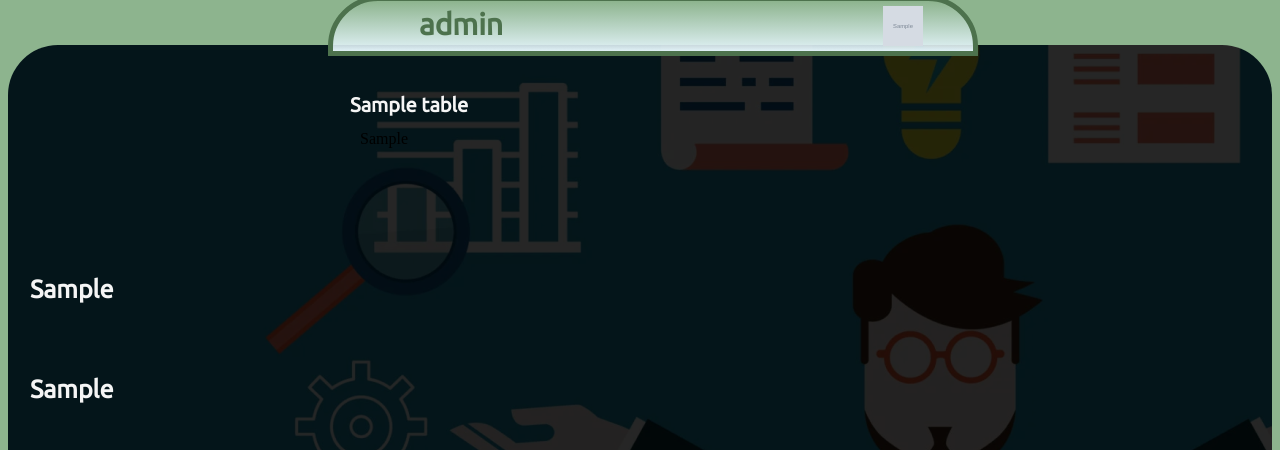
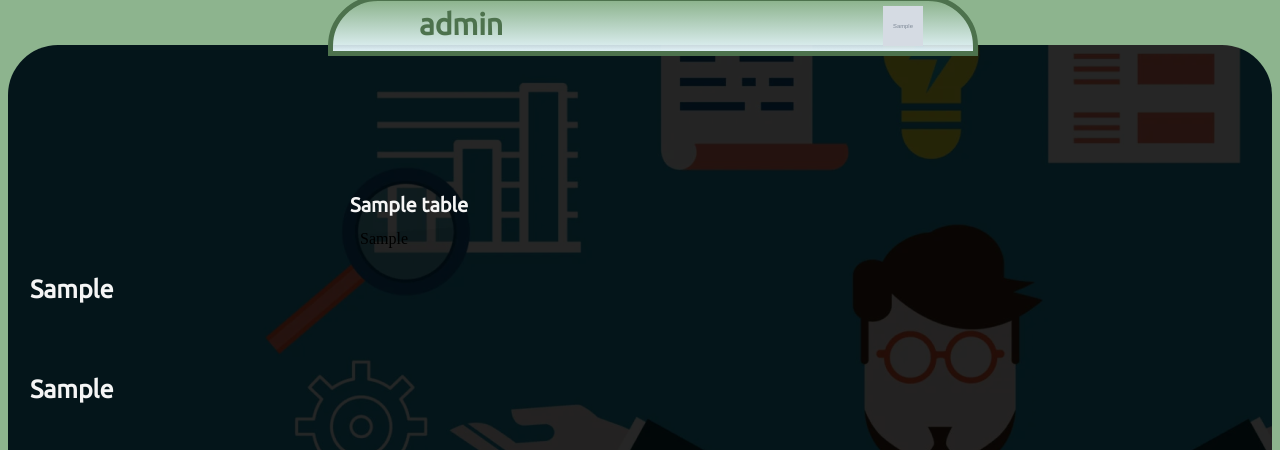
Before and after one commit to DigitalaHead/manager, a Django app: page /abilities in a window 1280 px wide. Shown: the top 450 px of the page. Run offline with Django 5.2, Linux system fonts and the light colour scheme; tables that the repository leaves empty hold one stand-in row (values such as "Sample post"); grey boxes marked "Sample" are stand-in pictures.

Commit message:
fix graphs

```diff
--- a/manager/templates/abilities.html
+++ b/manager/templates/abilities.html
@@ -41,7 +41,7 @@
         </div>
     {% endfor %}
 
-    <div class="home_text">
+    <div class="home_text" style="margin-top: 100px;">
        {% for data in content %}
             <h1>{{ data.table_name }}</h1>
             <div class="tables_skills">
--- a/manager/templates/geo.html
+++ b/manager/templates/geo.html
@@ -42,7 +42,7 @@
         </div>
     {% endfor %}
 
-    <div class="home_text">
+    <div class="home_text" style="margin-top: 100px;">
         {% for data in content %}
             <img class="demand_graph_1" src="{{ data.city_salary_chart.url }}"/>
             <img class="demand_graph_2" src="{{ data.city_vacancy_chart.url }}"/>
--- a/manager/templates/relevance.html
+++ b/manager/templates/relevance.html
@@ -42,7 +42,7 @@
         </div>
     {% endfor %}
 
-    <div class="home_text">
+    <div class="home_text" style="margin-top: 100px;">
         {% for data in content %}
             <img class="demand_graph_1" src="{{ data.salary_chart.url }}"/>
             <img class="demand_graph_2" src="{{ data.vacancy_chart.url }}"/>
```
